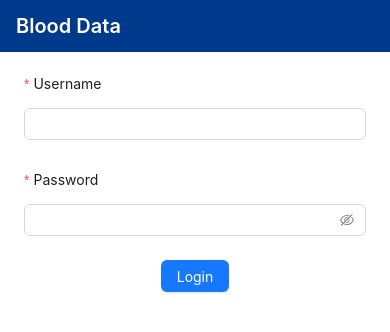
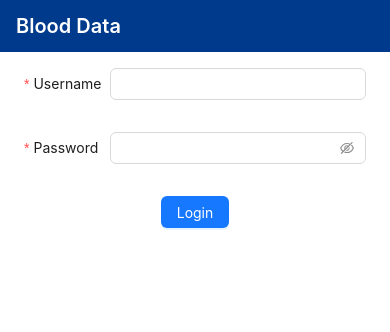
Before and after one commit to DRJ31/BloodDataReact, a React (Create React App) app: page /login in a window 390 px wide. Shown: the top 332 px of the page. Built offline with nearby package versions, Linux system fonts and the light colour scheme.

Commit message:
Add responsive

```diff
--- a/src/pages/BloodForm.tsx
+++ b/src/pages/BloodForm.tsx
@@ -10,8 +10,8 @@ import { Link } from 'react-router-dom';
 axios.defaults.withCredentials = true;
 
 const layout = {
-    labelCol: { span: 4 },
-    wrapperCol: { span: 18 }
+    labelCol: { sm: 4, xs: 8 },
+    wrapperCol: { sm: 18, xs: 14 }
 }
 
 const SpinIcon = <LoadingOutlined spin style={{ fontSize: 24 }}/>
--- a/src/pages/DailyForm.tsx
+++ b/src/pages/DailyForm.tsx
@@ -9,8 +9,8 @@ import dayjs from "dayjs";
 axios.defaults.withCredentials = true;
 
 const layout = {
-    labelCol: { span: 4 },
-    wrapperCol: { span: 18 }
+    labelCol: { sm: 4, xs: 8 },
+    wrapperCol: { sm: 18, xs: 14 }
 }
 
 const SpinIcon = <LoadingOutlined spin style={{ fontSize: 24 }} />
--- a/src/pages/Login.tsx
+++ b/src/pages/Login.tsx
@@ -6,10 +6,11 @@ import * as Cookie from "../cookie";
 import {useNavigate} from "react-router-dom";
 
 axios.defaults.withCredentials = true;
+axios.defaults.baseURL = process.env.NODE_ENV === "development" ? "http://localhost:5004" : "";
 
 const layout = {
-    labelCol: { span: 8 },
-    wrapperCol: { span: 8 },
+    labelCol: { xs: 6, sm: 8 },
+    wrapperCol: { xs: 18, sm: 12 },
 };
 const tailLayout = {
     wrapperCol: { span: 24 },
```
